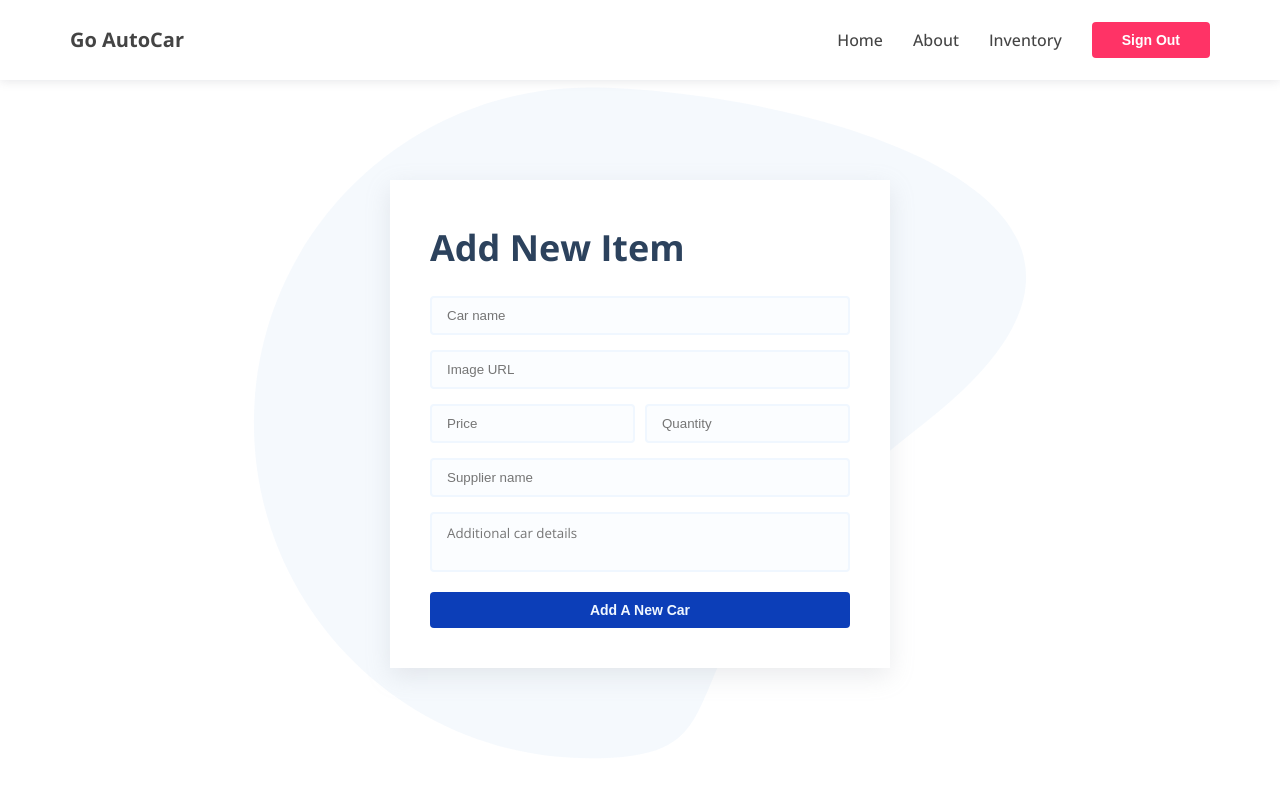
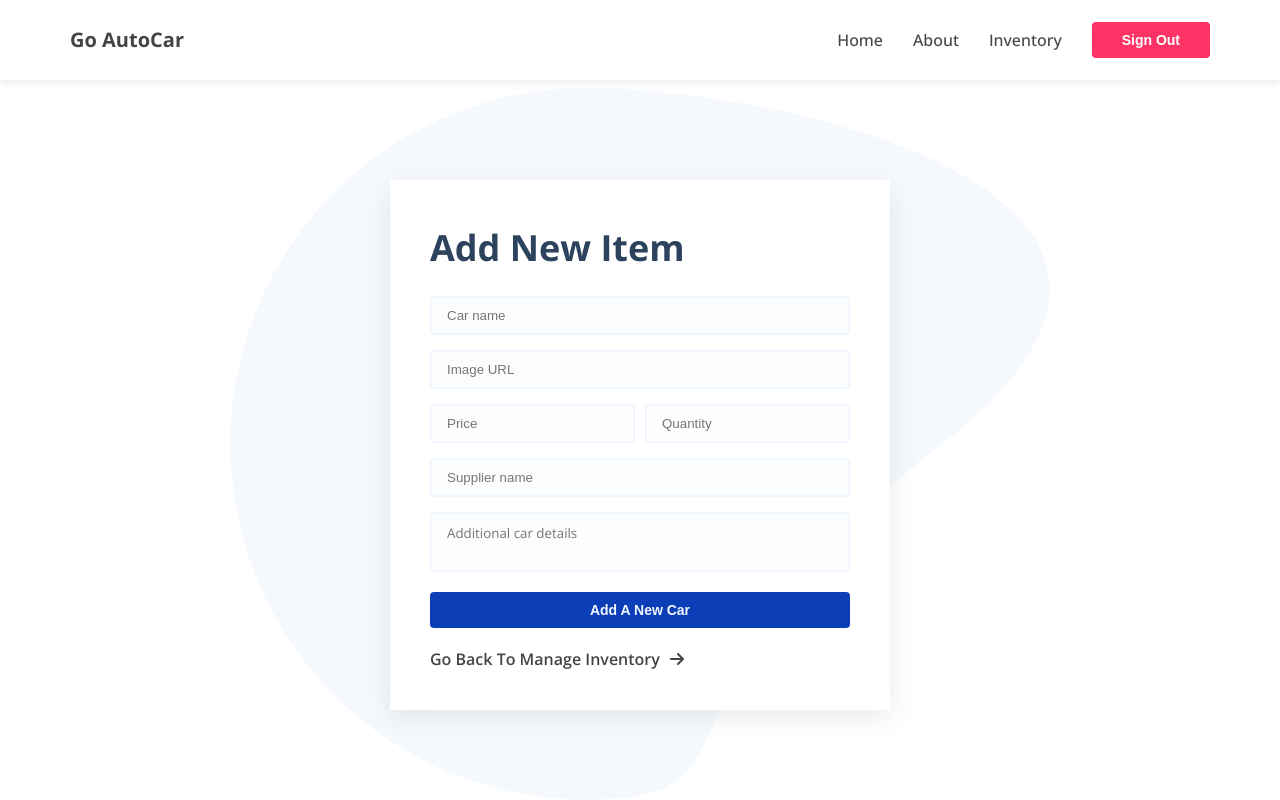
Before and after one commit to sabbirzzaman/go-autocar-client, a React (Create React App) app: page /add-new-car in a window 1280 px wide. Shown: the top 800 px of the page. Built offline with nearby package versions, Linux system fonts and the light colour scheme; no server answers; sample sign-in values are in the browser's storage.

Commit message:
delete an car item form database and client

```diff
--- a/src/App.js
+++ b/src/App.js
@@ -33,7 +33,7 @@ function App() {
                     element={<ForgetPassword />}
                 ></Route>
                 <Route
-                    path="mange-inventory"
+                    path="manage-inventory"
                     element={
                         <RequiredAuth>
                             <ManageInventory />
--- a/src/Pages/CarDetails/CarDetails/CarDetails.js
+++ b/src/Pages/CarDetails/CarDetails/CarDetails.js
@@ -106,7 +106,7 @@ const CarDetails = () => {
                         </div>
 
                         <div className="manage-all">
-                            <button onClick={() => navigate('/mange-inventory')}>Manage All Inventories</button>
+                            <button onClick={() => navigate('/manage-inventory')}>Manage All Inventories</button>
                         </div>
                     </div>
                 </div>
--- a/src/Pages/Home/Inventory/Inventory.js
+++ b/src/Pages/Home/Inventory/Inventory.js
@@ -27,7 +27,7 @@ const Inventory = () => {
                     ))}
                 </div>
                 <div className="all-inventory">
-                    <button onClick={() => {navigate('/mange-inventory')}}>Manage All Inventories <FontAwesomeIcon icon={faArrowRight}></FontAwesomeIcon></button>
+                    <button onClick={() => {navigate('/manage-inventory')}}>Manage All Inventories <FontAwesomeIcon icon={faArrowRight}></FontAwesomeIcon></button>
                 </div>
             </div>
         </div>
--- a/src/Pages/ManageInventory/AddNewCar/AddNewCar.css
+++ b/src/Pages/ManageInventory/AddNewCar/AddNewCar.css
@@ -11,3 +11,19 @@
     display: flex;
     gap: 10px;
 }
+
+.go-back {
+    margin-top: 20px;
+}
+
+.go-back a {
+    display: flex;
+    align-items: center;
+    gap: 10px;
+    font-weight: 600;
+    transition: .3s ease-in-out;
+}
+
+.go-back a:hover {
+    color: #0c3eb8;
+}
--- a/src/Pages/ManageInventory/AddNewCar/AddNewCar.js
+++ b/src/Pages/ManageInventory/AddNewCar/AddNewCar.js
@@ -1,6 +1,9 @@
+import { faArrowRight } from '@fortawesome/free-solid-svg-icons';
+import { FontAwesomeIcon } from '@fortawesome/react-fontawesome';
 import React from 'react';
 import { useAuthState } from 'react-firebase-hooks/auth';
 import { useForm } from 'react-hook-form';
+import { Link } from 'react-router-dom';
 import auth from '../../../firebase.init';
 import './AddNewCar.css';
 
@@ -86,6 +89,12 @@ const AddNewCar = () => {
                     </div>
                     <input type="submit" value="Add A New Car" />
                 </form>
+                <div className="go-back">
+                    <Link to="/manage-inventory">
+                        Go Back To Manage Inventory{' '}
+                        <FontAwesomeIcon icon={faArrowRight}></FontAwesomeIcon>{' '}
+                    </Link>
+                </div>
             </div>
         </div>
     );
--- a/src/Pages/ManageInventory/ManageInventory/ManageInventory.js
+++ b/src/Pages/ManageInventory/ManageInventory/ManageInventory.js
@@ -8,9 +8,22 @@ import './ManageInventory.css';
 
 const ManageInventory = () => {
     // get inventory data using custom hook
-    const [cars] = useCars('http://localhost:5000/cars');
+    const [cars, setCars] = useCars('http://localhost:5000/cars');
 
     const navigate = useNavigate();
+
+    // delete an car form database
+    const handleDeleteCar = (id) => {
+        fetch(`http://localhost:5000/car/${id}`, {
+            method: 'DELETE',
+        })
+            .then((res) => res.json())
+            .then((data) => {
+                console.log(data);
+                const remainingCars = cars.filter((car) => car._id !== id);
+                setCars(remainingCars);
+            });
+    };
 
     return (
         <div className="manage-inventory">
@@ -18,8 +31,17 @@ const ManageInventory = () => {
                 <div className="manage-invt-title">
                     <h2>Manage All Inventories</h2>
                     <div className="add-new-item">
-                    <button onClick={() => {navigate('/add-new-car')}}>Add New Item <FontAwesomeIcon icon={faArrowRight}></FontAwesomeIcon></button>
-                </div>
+                        <button
+                            onClick={() => {
+                                navigate('/add-new-car');
+                            }}
+                        >
+                            Add New Item{' '}
+                            <FontAwesomeIcon
+                                icon={faArrowRight}
+                            ></FontAwesomeIcon>
+                        </button>
+                    </div>
                 </div>
 
                 <table>
@@ -38,6 +60,7 @@ const ManageInventory = () => {
                             <ManageInventoryItem
                                 key={car._id}
                                 car={car}
+                                deleteCar={handleDeleteCar}
                             ></ManageInventoryItem>
                         ))}
                     </tbody>
--- a/src/Pages/ManageInventory/ManageInventoryItem/ManageInventoryItem.js
+++ b/src/Pages/ManageInventory/ManageInventoryItem/ManageInventoryItem.js
@@ -3,8 +3,8 @@ import { FontAwesomeIcon } from '@fortawesome/react-fontawesome';
 import React from 'react';
 import './ManageInventoryItem.css'
 
-const ManageInventoryItem = ({car}) => {
-    const { name, price, quantity, supplier } = car;
+const ManageInventoryItem = ({car, deleteCar}) => {
+    const { _id, name, price, quantity, supplier } = car;
 
     // Comma added for price
     const priceWithComma = price.toString().replace(/\B(?=(\d{3})+(?!\d))/g, ',')
@@ -16,7 +16,7 @@ const ManageInventoryItem = ({car}) => {
                 <td>{supplier}</td>
                 <td>{quantity}</td>
                 <td>${priceWithComma}</td>
-                <td><FontAwesomeIcon icon={faTrash}></FontAwesomeIcon></td>
+                <td><FontAwesomeIcon onClick={() => deleteCar(_id)} icon={faTrash}></FontAwesomeIcon></td>
             </tr>
         </>
     );
```
